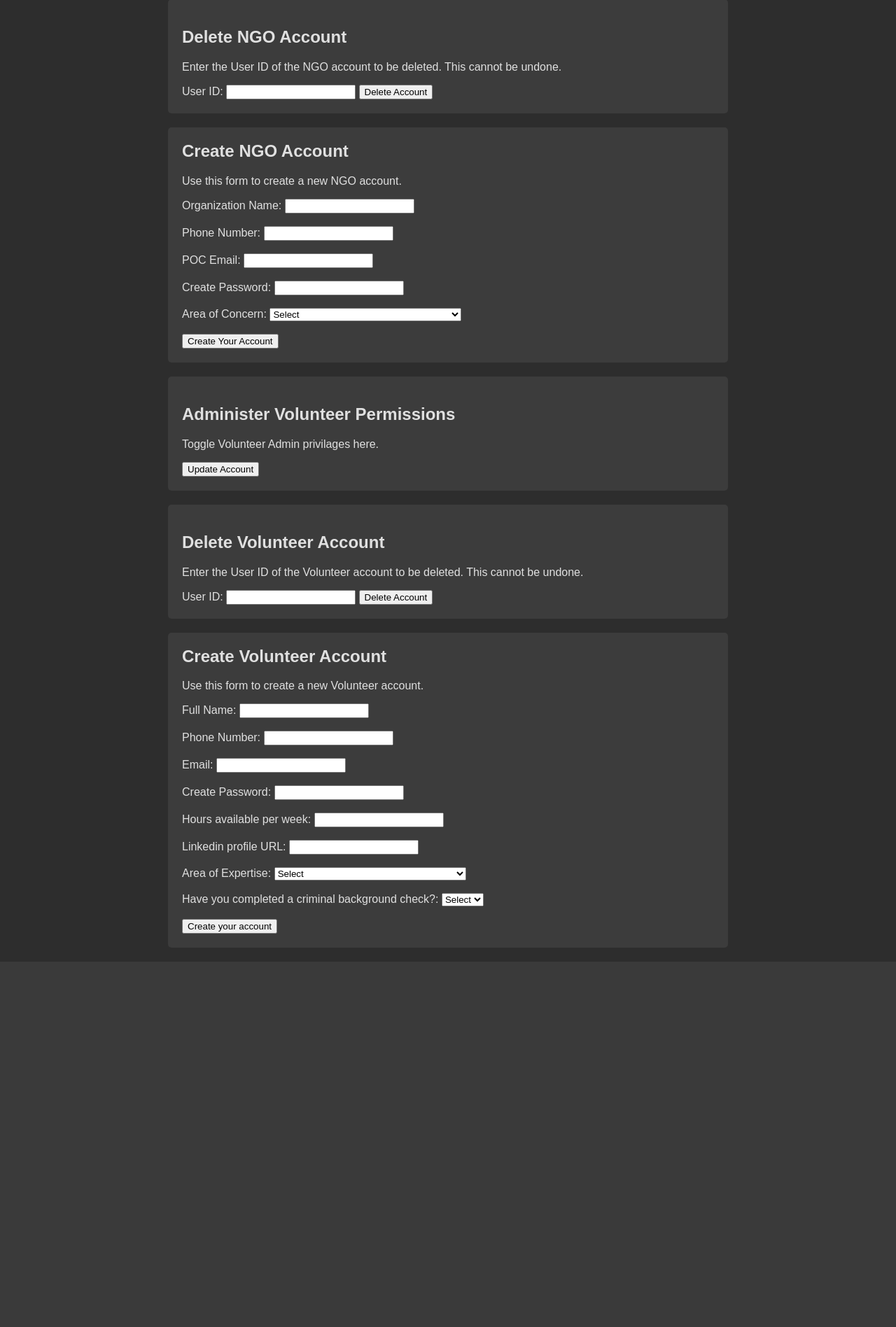
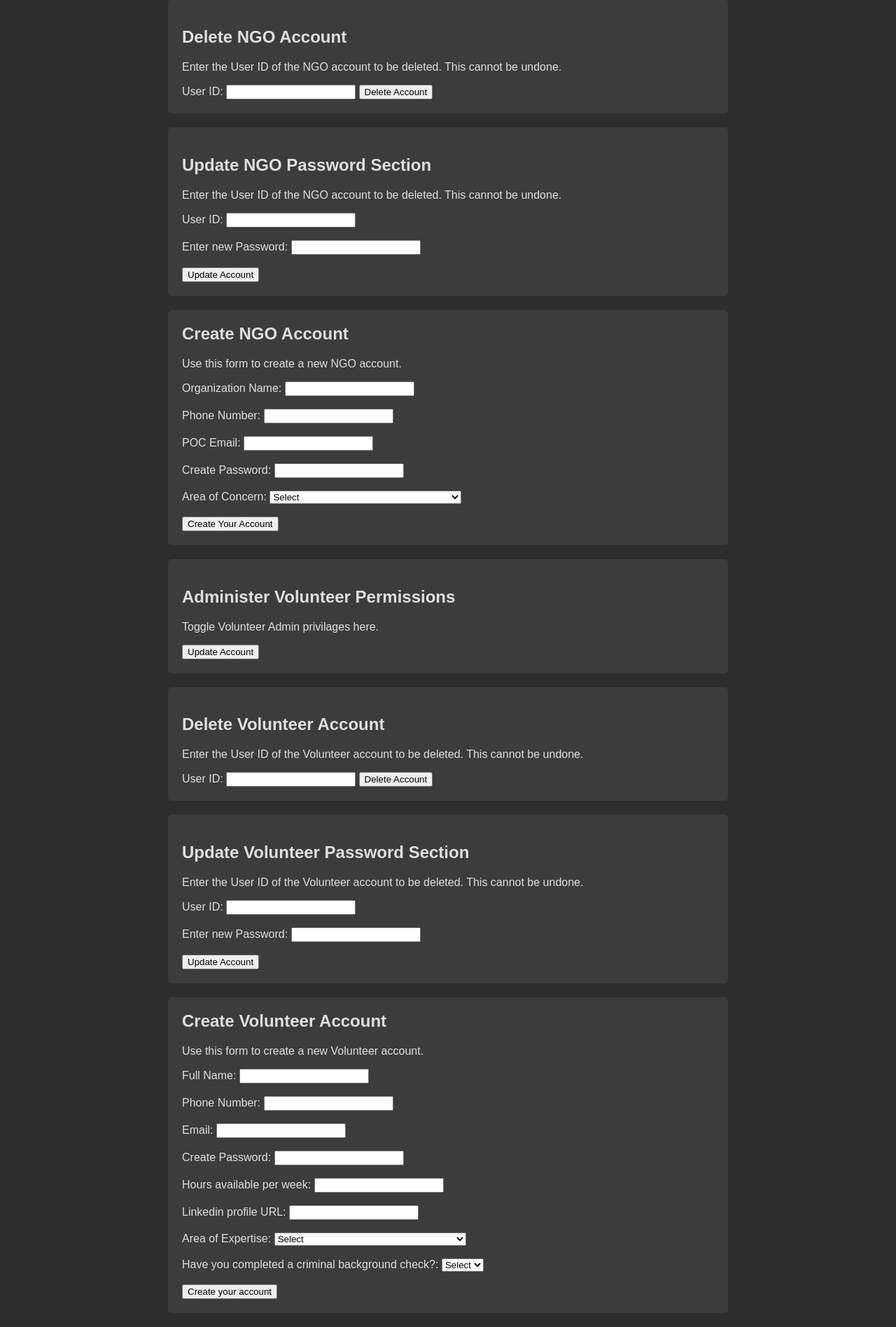
Before and after one commit to JulianSoriano/Guardian-Link, a PHP site: page /admin.php in a window 1280 px wide. Shown: the part 474-2370 px from the top of the page at 70% size. Before the commit the page ends 1848 px from the top, so only its background shows below. Run offline with PHP 8.4, Linux system fonts and the light colour scheme; the visitor is signed in with stand-in values (Sample User, id 1); data that the repository does not hold is empty.

Commit message:
Julian's Guardian Link v1.7
Working on php code for the modify password section in admin page.

```diff
--- a/admin.php
+++ b/admin.php
@@ -114,6 +114,8 @@ require 'header.php';
                             }
                         }?>
                 </table>
+
+            <!-- Submit Button -->
             <input type="submit" value="Update Account">
             </form>
         </section>
@@ -126,7 +128,29 @@ require 'header.php';
                     <input type="hidden" name="type" value="delete_ngo">
                     <label for="userid_delete">User ID:</label>
                     <input type="text" id="userid_delete" name="userid_delete" required>
+
+                    <!-- Submit Button -->
                     <input type="submit" value="Delete Account" onclick="return confirm('Are you sure you want to delete this account?');">
+                </form>
+        </section>
+
+        <!-- Update NGO Password Section -->
+        <section>
+            <h2>Update NGO Password Section</h2>
+            <p>Enter the User ID of the NGO account to be deleted. This cannot be undone.</p>
+                <form action="./admin.php" method="post">
+                    <input type="hidden" name="type" value="update_ngo">
+
+                    <label for="userid_update">User ID:</label>
+                    <input type="text" id="userid_update" name="userid_update" required><br>
+                    </br>
+
+                    <label for="password_update">Enter new Password:</label>
+                    <input type="password" id="password_update" name="password_update" required><br>
+                    </br>
+
+                    <!-- Submit Button -->
+                    <input type="submit" value="Update Account" onclick="return confirm('Are you sure you want to update this account password?');">
                 </form>
         </section>
 
@@ -232,6 +256,8 @@ require 'header.php';
                             }
                         }?>
                 </table>
+
+                <!-- Submit Button -->
                 <input type="submit" value="Update Account">
                 </form>
         </section>
@@ -244,7 +270,28 @@ require 'header.php';
                     <input type="hidden" name="type" value="delete_volunteer">
                     <label for="userid_delete">User ID:</label>
                     <input type="text" id="userid_delete" name="userid_delete" required>
+
+                    <!-- Submit Button -->
                     <input type="submit" value="Delete Account" onclick="return confirm('Are you sure you want to delete this account?');">
+                </form>
+        </section>
+
+        <!-- Update Volunteer Password Section -->
+        <section>
+            <h2>Update Volunteer Password Section</h2>
+            <p>Enter the User ID of the Volunteer account to be deleted. This cannot be undone.</p>
+                <form action="./admin.php" method="post">
+                    <input type="hidden" name="type" value="update_volunteer">
+                    <label for="userid_update">User ID:</label>
+                    <input type="text" id="userid_update" name="userid_update" required><br>
+                    </br>
+
+                    <label for="password_update">Enter new Password:</label>
+                    <input type="password" id="password_update" name="password_update" required><br>
+                    </br>
+
+                    <!-- Submit Button -->
+                    <input type="submit" value="Update Account" onclick="return confirm('Are you sure you want to update this account password?');">
                 </form>
         </section>
 
@@ -405,7 +452,7 @@ if ($_SERVER["REQUEST_METHOD"] == "POST") {
         }
     }
 
-    // Create NGO account form
+    // Create Volunteer account form
     If ($_POST["type"] === "create_volunteer") {
 
         // Get the form data and make sure to prevent SQL Injection by using 'msqli real escape string'
```
